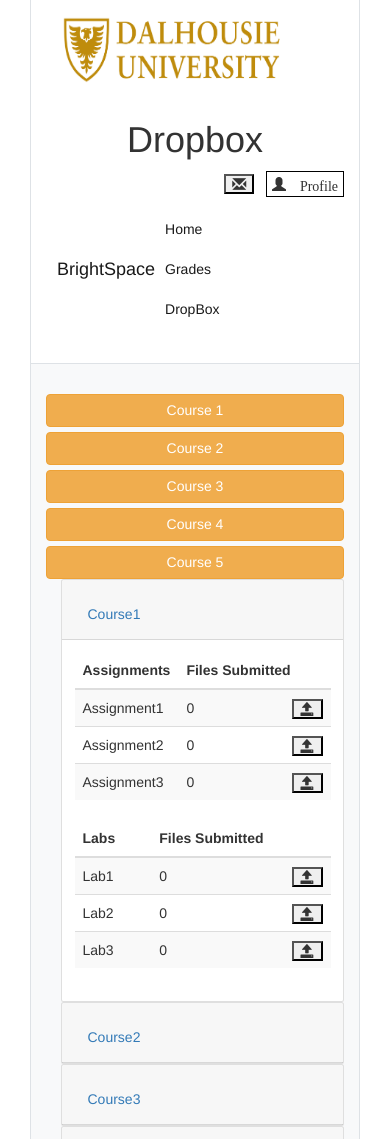
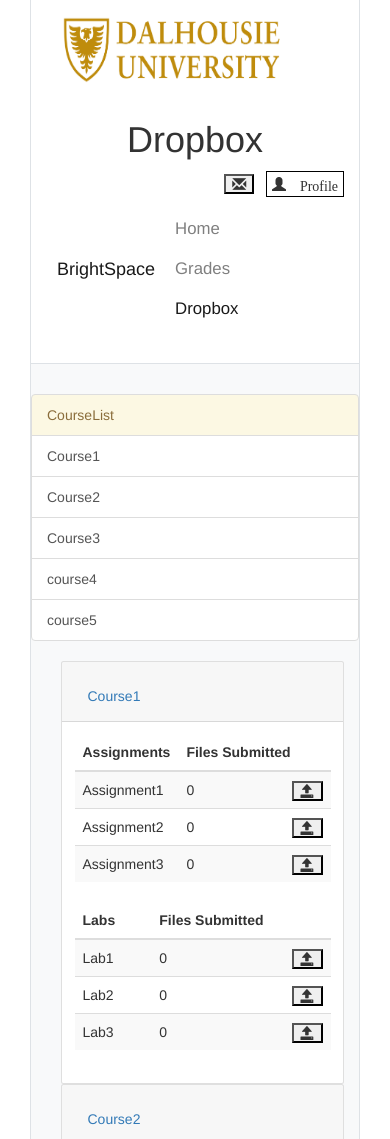
Before and after one commit to NureddinF/CSCI3160, a plain HTML site: page Dropbox.html in a window 390 px wide. Shown: the top 1139 px of the page. Drawn offline with nearby package versions, Linux system fonts and the light colour scheme.

Commit message:
fixed navbar
added listgroup for courselist

```diff
--- a/Dropbox.html
+++ b/Dropbox.html
@@ -5,10 +5,11 @@
 	<title>BrightSpace</title>
 	<link rel="stylesheet" href="css/bootstrap.min.css">
 	<script src="https://code.jquery.com/jquery-3.2.1.slim.min.js" integrity="sha384-KJ3o2DKtIkvYIK3UENzmM7KCkRr/rE9/Qpg6aAZGJwFDMVNA/GpGFF93hXpG5KkN" crossorigin="anonymous"></script>
- <script src="https://cdnjs.cloudflare.com/ajax/libs/popper.js/1.12.9/umd/popper.min.js" integrity="sha384-ApNbgh9B+Y1QKtv3Rn7W3mgPxhU9K/ScQsAP7hUibX39j7fakFPskvXusvfa0b4Q" crossorigin="anonymous"></script>
- <link rel="stylesheet" href="https://maxcdn.bootstrapcdn.com/bootstrap/4.0.0/css/bootstrap.min.css" integrity="sha384-Gn5384xqQ1aoWXA+058RXPxPg6fy4IWvTNh0E263XmFcJlSAwiGgFAW/dAiS6JXm" crossorigin="anonymous">
- <script src="https://maxcdn.bootstrapcdn.com/bootstrap/4.0.0/js/bootstrap.min.js" integrity="sha384-JZR6Spejh4U02d8jOt6vLEHfe/JQGiRRSQQxSfFWpi1MquVdAyjUar5+76PVCmYl" crossorigin="anonymous"></script>
- <link href="https://maxcdn.bootstrapcdn.com/bootstrap/3.3.7/css/bootstrap.min.css" rel="stylesheet" integrity="sha384-BVYiiSIFeK1dGmJRAkycuHAHRg32OmUcww7on3RYdg4Va+PmSTsz/K68vbdEjh4u" crossorigin="anonymous">
+     <script src="https://cdnjs.cloudflare.com/ajax/libs/popper.js/1.12.9/umd/popper.min.js" integrity="sha384-ApNbgh9B+Y1QKtv3Rn7W3mgPxhU9K/ScQsAP7hUibX39j7fakFPskvXusvfa0b4Q" crossorigin="anonymous"></script>
+     <link rel="stylesheet" href="https://maxcdn.bootstrapcdn.com/bootstrap/4.0.0/css/bootstrap.min.css" integrity="sha384-Gn5384xqQ1aoWXA+058RXPxPg6fy4IWvTNh0E263XmFcJlSAwiGgFAW/dAiS6JXm" crossorigin="anonymous">
+     <script src="https://maxcdn.bootstrapcdn.com/bootstrap/4.0.0/js/bootstrap.min.js" integrity="sha384-JZR6Spejh4U02d8jOt6vLEHfe/JQGiRRSQQxSfFWpi1MquVdAyjUar5+76PVCmYl" crossorigin="anonymous"></script>
+     <link href="https://maxcdn.bootstrapcdn.com/bootstrap/3.3.7/css/bootstrap.min.css" rel="stylesheet" integrity="sha384-BVYiiSIFeK1dGmJRAkycuHAHRg32OmUcww7on3RYdg4Va+PmSTsz/K68vbdEjh4u" crossorigin="anonymous">
+    <link rel="stylesheet" href="main.css">
 
 </head>
 <body>
@@ -33,9 +34,9 @@
 						<a class="navbar-brand" href="index.php">BrightSpace</a>
 					</div>
 					<ul class="navbar-nav">
-						<li class="nav-item active"><a class="nav-link" href="index.html">Home</a></li>
-						<li class="nav-item active"><a class="nav-link" href="grades.html">Grades</a></li>
-						<li class="nav-item active"><a class="nav-link" href="dropBox.html">DropBox</a></li>
+						<li class="nav-item"><a class="nav-link" href="index.html">Home</a></li>
+						<li class="nav-item "><a class="nav-link" href="grades.html">Grades</a></li>
+						<li class="nav-item active "><a class="nav-link" href="Dropbox.html">Dropbox</a></li>
 					</ul>
 				</nav>
 			</div>
@@ -47,12 +48,18 @@
 <div class= "bg-light pt-5 border-bottom border-right border-left ml-5 mr-5">
 	<div class="container">
 		<div class="row">
-			<div class="col-md-2 float-left">
-				<button class= "btn btn-warning btn-block pt-2"> Course 1</button>
-				<button class= "btn btn-warning btn-block pt-2"> Course 2</button>
-				<button class= "btn btn-warning btn-block pt-2"> Course 3</button>
-				<button class= "btn btn-warning btn-block pt-2 "> Course 4</button>
-				<button class= "btn btn-warning btn-block pt-2"> Course 5</button>
+			<div class="course-list col-md-2 float-left">
+				<div class="list-group">
+                  <a href="#" class=" list-group-item-warning list-group-item">
+                    CourseList
+                  </a>
+                  <a href="course1.html" class="list-group-item list-group-item-action">Course1</a>
+                  <a href="course2.html" class="list-group-item list-group-item-action">Course2</a>
+                  <a href="course3.html" class="list-group-item list-group-item-action">Course3</a>
+                  <a href="course4.html" class="list-group-item list-group-item-action">course4</a>
+                  <a href="course5.html" class="list-group-item list-group-item-action ">course5</a>
+
+                </div>
 			</div>
 
 			<div class="col-md-6 pl-5 h-100">
@@ -60,7 +67,7 @@
 					<div class="card">
 						<div class="card-header" id="headingOne">
 							<h5 class="mb-0">
-								<button class="btn btn-link" data-toggle="collapse" data-target="#collapseOne" aria-expanded="true" aria-controls="collapseOne">
+								<button class=" btn btn-link" data-toggle="collapse" data-target="#collapseOne" aria-expanded="true" aria-controls="collapseOne">
 									Course1
 								</button>
 							</h5>
@@ -78,15 +85,15 @@
 								  </thead>
 								  <tbody>
 								    <tr>
-								      <td>Assignment1</th>
+								      <td>Assignment1</td>
 								      <td>0<button data-toggle="modal" data-target="#uploadModal" style = "float: right;" class="glyphicon glyphicon-open"></button></td>
 								    </tr>
 								    <tr>
-								      <td>Assignment2</th>
+								      <td>Assignment2</td>
 								      <td>0<button data-toggle="modal" data-target="#uploadModal" style = "float: right;" class="glyphicon glyphicon-open"></button></td>
 								    </tr>
 								    <tr>
-								      <td>Assignment3</th>
+								      <td>Assignment3</td>
 								      <td>0<button data-toggle="modal" data-target="#uploadModal" style = "float: right;" class="glyphicon glyphicon-open"></button></td>
 								    </tr>
 								  </tbody>
@@ -101,15 +108,15 @@
 									</thead>
 									<tbody>
 										<tr>
-											<td>Lab1</th>
+											<td>Lab1</td>
 											<td>0<button data-toggle="modal" data-target="#uploadModal" style = "float: right;" class="glyphicon glyphicon-open"></button></td>
 										</tr>
 										<tr>
-											<td>Lab2</th>
+											<td>Lab2</td>
 											<td>0<button data-toggle="modal" data-target="#uploadModal" style = "float: right;" class="glyphicon glyphicon-open"></button></td>
 										</tr>
 										<tr>
-											<td>Lab3</th>
+											<td>Lab3</td>
 											<td>0<button data-toggle="modal" data-target="#uploadModal" style = "float: right;" class="glyphicon glyphicon-open"></button></td>
 										</tr>
 									</tbody>
--- /dev/null
+++ b/main.css
@@ -0,0 +1,12 @@
+.nav-item {
+    padding:0px 10px;
+    font-size: larger;
+}
+
+.main-container {
+    padding: 0px;
+}
+
+.course-list, .main-content {
+    padding: 0px;
+}
```
Also changed, not shown: index.html (+24 -15 lines).
